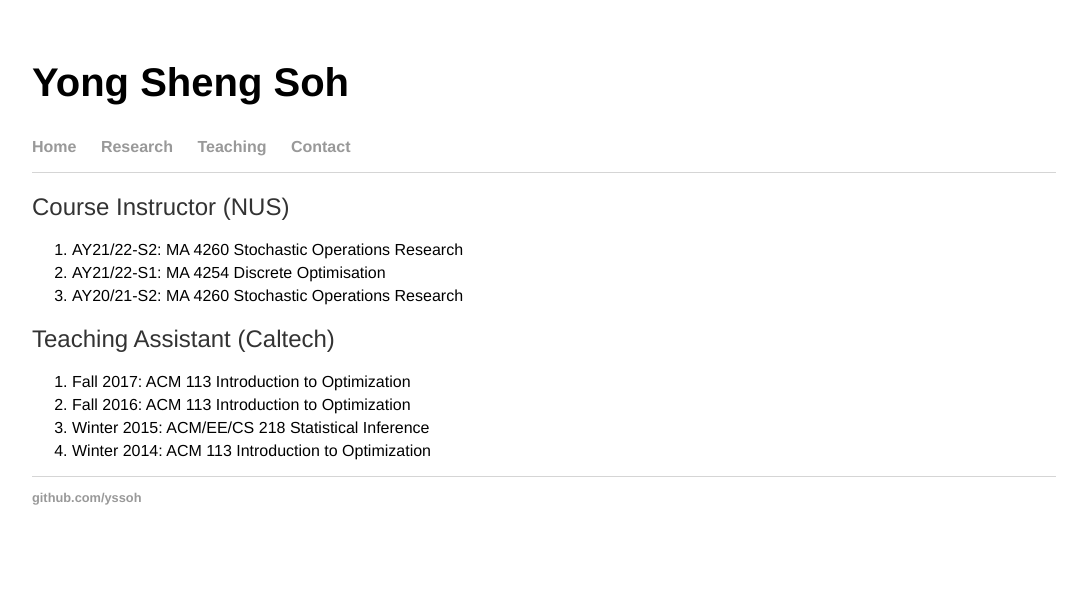
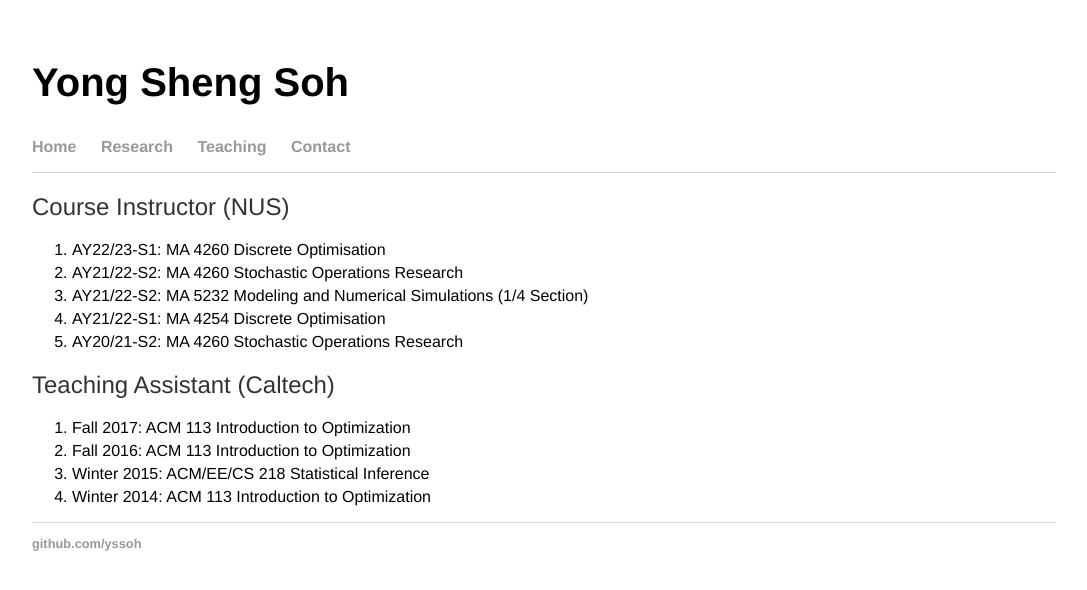
Before and after one commit to yssoh/yssoh.github.io, a Jekyll site: the page built from teaching/index.html, in a window 1280 px wide. Shown: the top 590 px of the page, without its empty margins (96-1183 px from the left). Built offline with Jekyll 4.4.1, drawn with Linux system fonts in a browser that asks for light colours.

Commit message:
new updates

```diff
--- a/teaching/index.html
+++ b/teaching/index.html
@@ -6,7 +6,9 @@ title: Yong Sheng Soh
 <div class="blurb">
   <h2>Course Instructor (NUS)</h2>
   <ol>
-    <li>AY21/22-S2: MA 4260 Stochastic Operations Research</li>
+	<li>AY22/23-S1: MA 4260 Discrete Optimisation</li>
+	<li>AY21/22-S2: MA 4260 Stochastic Operations Research</li>
+	<li>AY21/22-S2: MA 5232 Modeling and Numerical Simulations (1/4 Section)</li>
 	<li>AY21/22-S1: MA 4254 Discrete Optimisation</li>
 	<li>AY20/21-S2: MA 4260 Stochastic Operations Research</li>
   </ol>
```
Also changed, not shown: research/index.html (+11 -12 lines).
